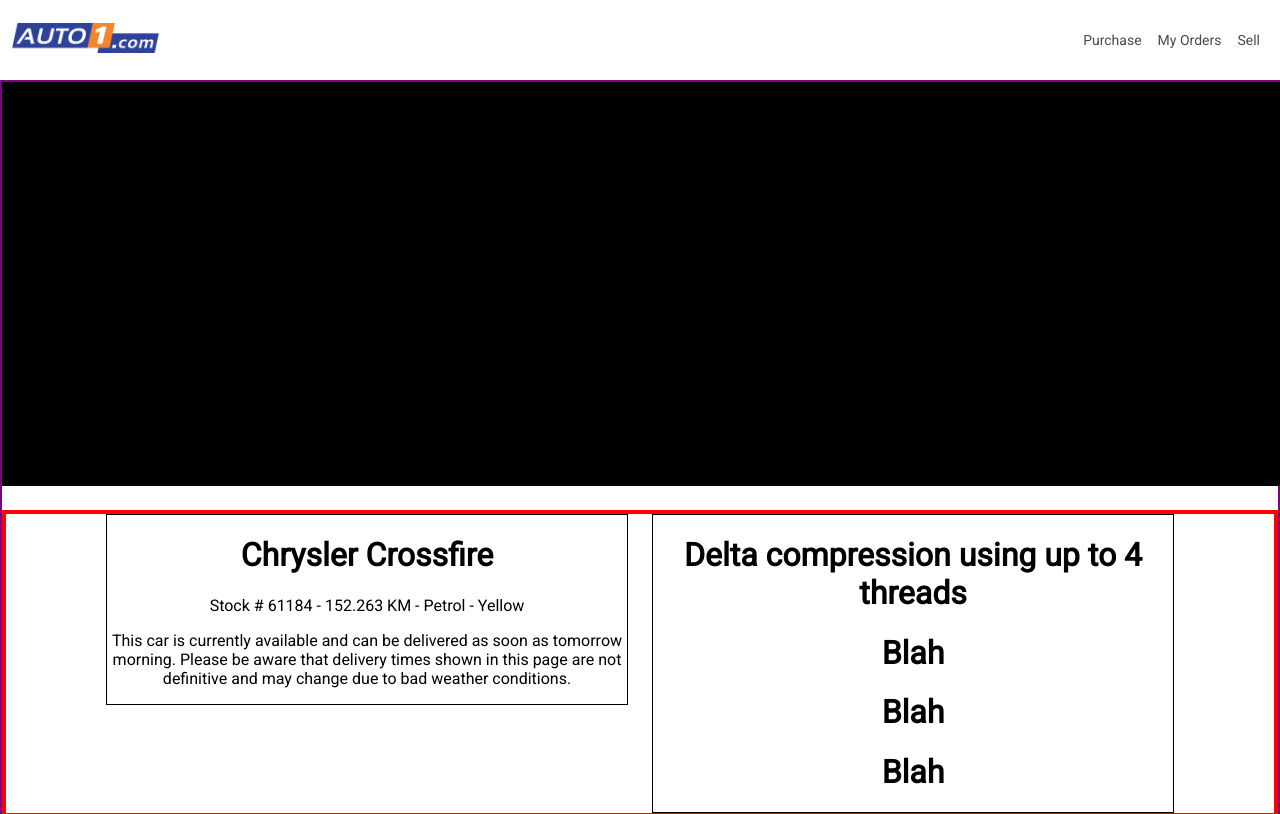
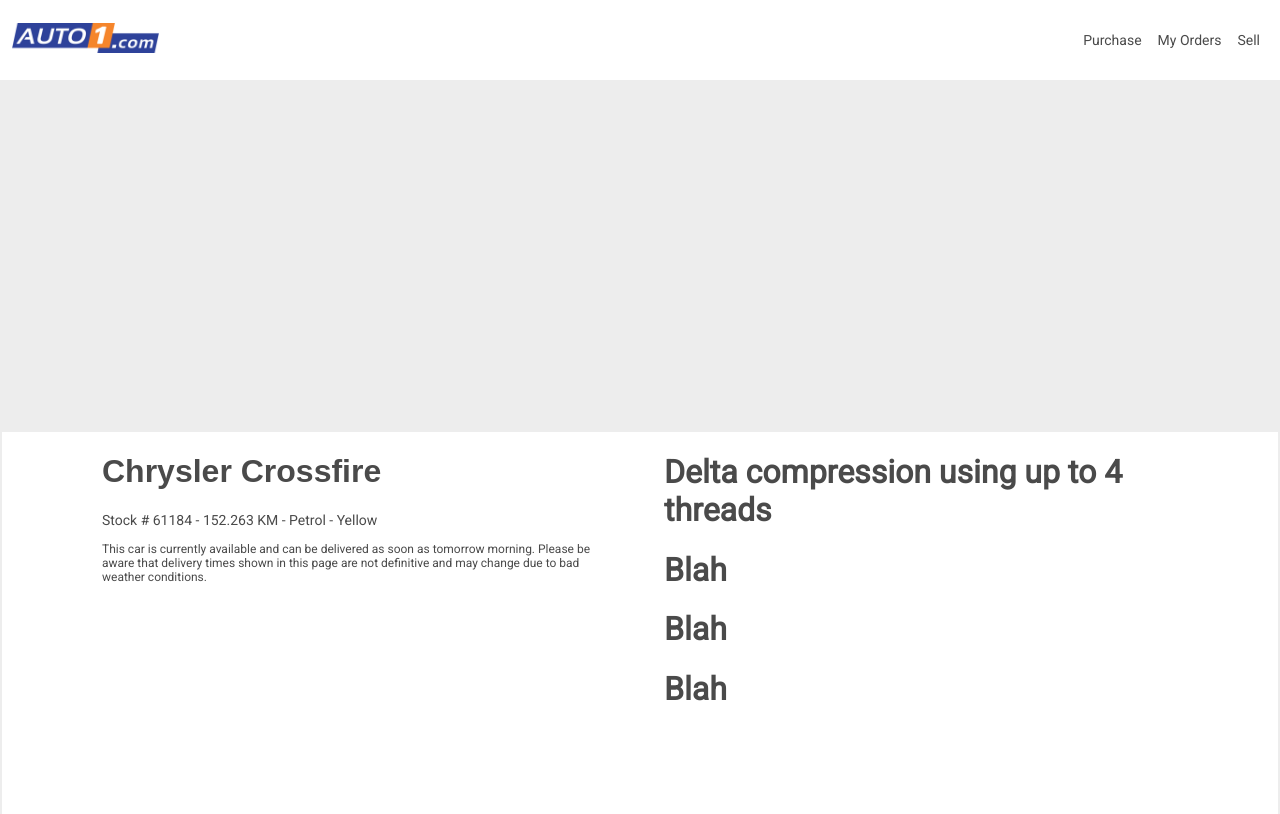
Before and after one commit to kaschief/auto1, a React (Create React App) app: page /details in a window 1280 px wide. Shown: the top 814 px of the page. Built offline with nearby package versions, Linux system fonts and the light colour scheme.

Commit message:
details page refined

```diff
--- a/src/App.css
+++ b/src/App.css
@@ -68,7 +68,7 @@
 .Details {
   text-align: center;
   font-family: 'Roboto', sans-serif;
-  border: 2px solid purple;
+  border: 2px solid #ededed;
   margin: 0px;
   padding: 0px;
   display: flex;
@@ -79,10 +79,9 @@
 }
 
 .banner {
-  min-height: 400px;
+  min-height: 350px;
   width: 100vw;
-  border: 2px solid black;
-  background: black;
+  background: #ededed;
   align-self: flex-start;
 }
 
@@ -93,26 +92,43 @@
   flex-wrap: nowrap;
   align-items: flex-start;
   justify-content: space-between;
-  margin-top: 24px;
+  padding-top: 24px;
   padding-left: 100px;
   padding-right: 100px;
-  border: 4px solid red;
+  height: 600px;
 }
 
 .first,
 .second {
-  border: 1px solid black;
+  /* border: 1px solid black; */
+  flex-basis: 50%;
+  text-align: left;
+  align-self: flex-start;
+  margin-top: -24px;
+  color: #4a4a4a;
 }
 
 .first {
   margin-right: 24px;
-  flex-basis: 50%;
+  font-family: 'Roboto', sans-serif;
+  font-size: 12px;
+  min-width: 300px;
+}
+
+.first > h1 {
+  font-family: 'Roboto Bold', sans-serif;
+  font-size: 32px;
+}
+
+.stock {
+  font-size: 14px;
 }
 
 .second {
-  flex-basis: 50%;
+  margin-left: 24px;
 }
-*/ .NotFound {
+
+.NotFound {
   text-align: center;
   font-family: 'Roboto', sans-serif;
   border: 2px solid #ededed;
--- a/src/components/Details.js
+++ b/src/components/Details.js
@@ -7,7 +7,7 @@
       <div className="details-info">
         <div className="first">
           <h1>Chrysler Crossfire</h1>
-          <p>Stock # 61184 - 152.263 KM - Petrol - Yellow</p>
+          <p className="stock">Stock # 61184 - 152.263 KM - Petrol - Yellow</p>
           <p>
             This car is currently available and can be delivered as soon as
             tomorrow morning. Please be aware that delivery times shown in this
```
